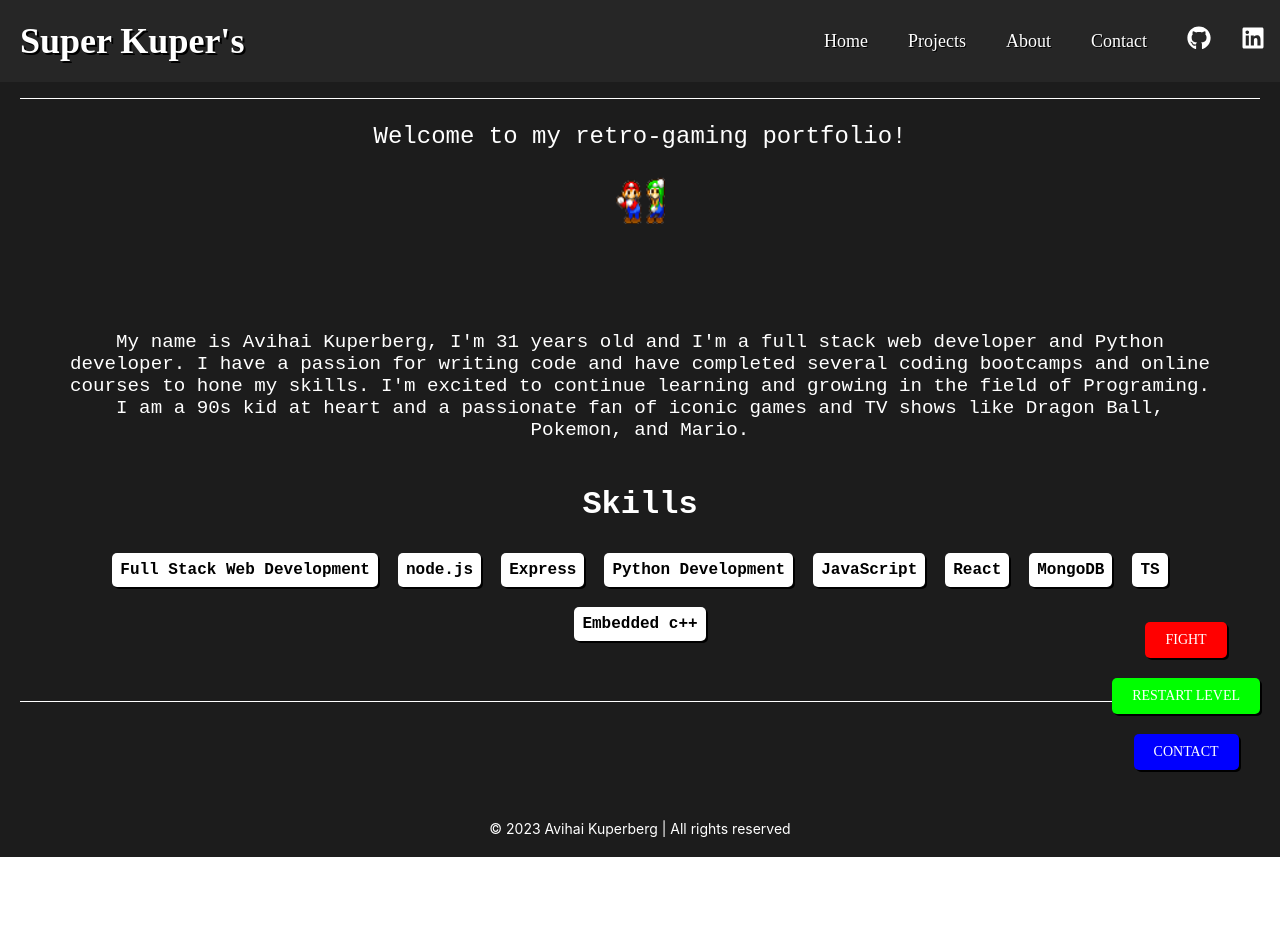
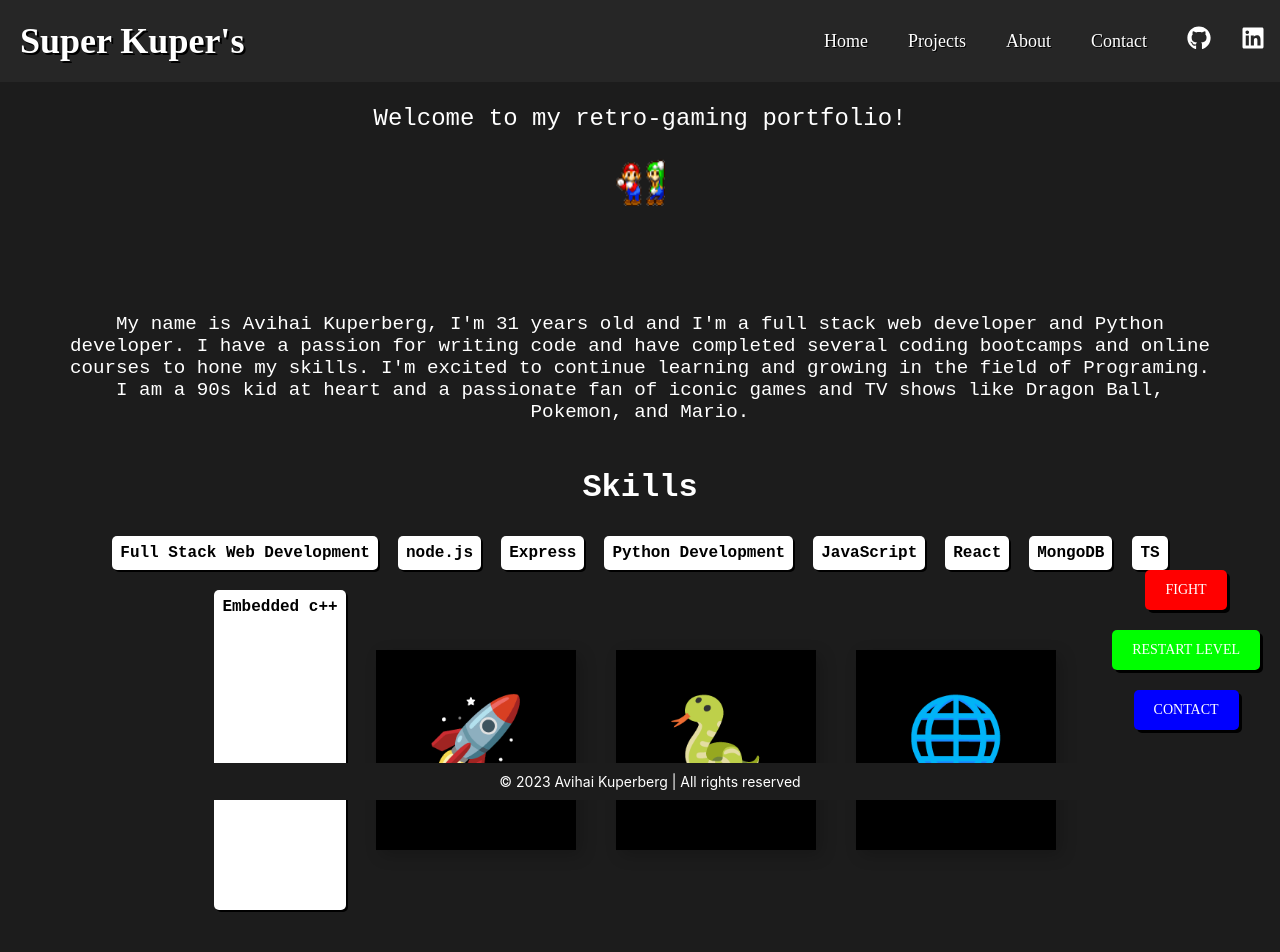
Before and after one commit to Kuper-S/kupers-portfolio, a React (Create React App) app: page / in a window 1280 px wide. Shown: the top 952 px of the page. Before the commit the page ends 857 px from the top, so only its background shows below. Built offline with nearby package versions, Linux system fonts and the light colour scheme.

Commit message:
add hero section and edit the skills section

```diff
--- a/src/App.jsx
+++ b/src/App.jsx
@@ -1,15 +1,25 @@
 import Header from './components/Header';
-import './App.css';
 import Home from './pages/Home/Home';
 import Footer from './components/Footer';
-
-
+import About from './pages/About/About';
+import Contact from './pages/Contact/Contact';
+import Projects from './pages/Projects/Projects';
+import { BrowserRouter , Router, Routes, Route } from 'react-router-dom';
 function App() {
   return (
+
     <>
+      <Header />
+      <BrowserRouter><Routes>
+        <Route path="/" element={<Home />} />
+        <Route path="/about" element={<Home />} />
+        <Route path="/contact" element={<Home />} />
+        <Route path="/projects" element={<Projects />} />
 
-      <Header />
-      <Home />
+      </Routes>
+
+      </BrowserRouter>
+
       <Footer />
     </>
   );
--- a/src/components/Footer.jsx
+++ b/src/components/Footer.jsx
@@ -4,10 +4,14 @@ import styled from 'styled-components';
 const FooterContainer = styled.footer`
   background-color: #1c1c1c;
   color: #fff;
-  padding: 20px;
+  padding: 10px;
   display: flex;
   justify-content: center;
   align-items: center;
+  position: fixed;
+    bottom: 0;
+    left: 0;
+    width: 100%;
 `;
 
 const FooterText = styled.p`
--- a/src/components/Header.jsx
+++ b/src/components/Header.jsx
@@ -5,7 +5,7 @@ import { slide as Menu } from 'react-burger-menu';
 
 const HeaderContainer = styled.header`
   background-color: #262626;
-
+  cursor: pointer;
   color: #fff;
   display: flex;
   justify-content: space-between;
@@ -92,19 +92,19 @@ const Header = () => {
     <HeaderContainer>
       <Logo>Super Kuper's</Logo>
       <NavLinks>
-        <NavLink href="#">Home</NavLink>
-        <NavLink href="#">Projects</NavLink>
-        <NavLink href="#">About</NavLink>
-        <NavLink href="#">Contact</NavLink>
-        <IconLink href="#"><FaGithub /></IconLink>
-        <IconLink href="#"><FaLinkedin /></IconLink>
+        <NavLink href="/">Home</NavLink>
+        <NavLink href="/projects">Projects</NavLink>
+        <NavLink href="/about">About</NavLink>
+        <NavLink href="/contact">Contact</NavLink>
+        <IconLink href="https://github.com/Kuper-S"><FaGithub /></IconLink>
+        <IconLink href="https://www.linkedin.com/in/avihai-kuper-801a63217/"><FaLinkedin /></IconLink>
       </NavLinks>
       <MenuIcon>
         <Menu right>
-          <NavLink href="#">Home</NavLink>
-          <NavLink href="#">Projects</NavLink>
-          <NavLink href="#">About</NavLink>
-          <NavLink href="#">Contact</NavLink>
+          <NavLink href="/">Home</NavLink>
+          <NavLink href="/projects">Projects</NavLink>
+          <NavLink href="/about">About</NavLink>
+          <NavLink href="/contact">Contact</NavLink>
         </Menu>
         <span></span>
         <span></span>
--- a/src/components/Hero.jsx
+++ b/src/components/Hero.jsx
@@ -1,6 +1,6 @@
 import React from 'react';
 import styled from 'styled-components';
-
+import Skills from './Skills';
 const SectionContainer = styled.div`
   display: flex;
   flex-direction: column;
@@ -54,6 +54,7 @@ const Hero = () => {
 
         <Skill>TS</Skill>
         <Skill>Embedded c++</Skill>
+        <Skills/>
       </SkillContainer>
 
     </SectionContainer>
--- a/src/components/RetroButtons.jsx
+++ b/src/components/RetroButtons.jsx
@@ -4,7 +4,7 @@ import Animations from './Animation/Animations';
 
 const ButtonContainer = styled.div`
   position: fixed;
-  bottom: 0;
+  bottom: 40px;
   right: 0;
   display: flex;
   flex-direction: column;
@@ -19,12 +19,13 @@ const Button = styled.button`
   font-family: 'PressStart2P', cursive;
   font-size: 14px;
   text-transform: uppercase;
-  padding: 10px 20px;
+  padding: 12px 20px;
   margin: 10px 0;
   border: none;
+  bottom: 10px;
   border-radius: 5px;
   cursor: pointer;
-  box-shadow: 2px 2px #000;
+  box-shadow: 3px 3px #000;
   transition: background-color 0.2s;
 
   &:hover {
--- /dev/null
+++ b/src/components/Skills.jsx
@@ -0,0 +1,90 @@
+import React from 'react';
+import styled, { keyframes } from 'styled-components';
+
+const fadeIn = keyframes`
+  from {
+    opacity: 0;
+    transform: translateY(20px);
+  }
+
+  to {
+    opacity: 1;
+    transform: translateY(0);
+  }
+`;
+
+const SkillsContainer = styled.div`
+  display: flex;
+  flex-wrap: wrap;
+  justify-content: space-around;
+  padding: 50px 0;
+  background-color: #1c1c1c;
+  color: #fff;
+`;
+
+const SkillCard = styled.div`
+  width: 200px;
+  height: 200px;
+  background-color: #000;
+  color: #fff;
+  display: flex;
+  flex-direction: column;
+  align-items: center;
+  justify-content: center;
+  margin: 20px;
+  box-shadow: 5px 5px 15px rgba(0,0,0,0.2);
+  position: relative;
+  overflow: hidden;
+
+  &:hover .skill-icon {
+    transform: rotate(360deg);
+  }
+
+  &:hover .skill-name {
+    animation: ${fadeIn} 0.5s ease-in-out forwards;
+  }
+`;
+
+const SkillIcon = styled.div`
+  font-size: 5rem;
+  margin-bottom: 20px;
+  transition: transform 0.5s ease-in-out;
+  color: #fff;
+
+  &:hover {
+    cursor: pointer;
+  }
+`;
+
+const SkillName = styled.div`
+  font-size: 1.5rem;
+  text-align: center;
+  position: absolute;
+  bottom: -50px;
+  width: 100%;
+  padding: 20px;
+  box-sizing: border-box;
+  opacity: 0;
+  transition: opacity 0.5s ease-in-out;
+`;
+
+const Skills = () => {
+  return (
+    <SkillsContainer>
+      <SkillCard>
+        <SkillIcon className="skill-icon">🚀</SkillIcon>
+        <SkillName className="skill-name">React</SkillName>
+      </SkillCard>
+      <SkillCard>
+        <SkillIcon className="skill-icon">🐍</SkillIcon>
+        <SkillName className="skill-name">Python</SkillName>
+      </SkillCard>
+      <SkillCard>
+        <SkillIcon className="skill-icon">🌐</SkillIcon>
+        <SkillName className="skill-name">HTML/CSS</SkillName>
+      </SkillCard>
+    </SkillsContainer>
+  );
+};
+
+export default Skills;
--- a/src/pages/About/About.jsx
+++ b/src/pages/About/About.jsx
@@ -0,0 +1,9 @@
+import React from 'react'
+
+function About() {
+  return (
+    <div>About</div>
+  )
+}
+
+export default About
--- a/src/pages/Home/Home.jsx
+++ b/src/pages/Home/Home.jsx
@@ -9,10 +9,11 @@ const HomeContainer = styled.div`
   background-color: #1c1c1c;
   color: #fff;
   display: flex;
+  margin-top: 50px;
   flex-direction: column;
   justify-content: center;
   align-items: center;
-  min-height: 100vh;
+  min-height: 90vh;
   position: relative;
   z-index: 0;
 `;
--- a/src/pages/Projects/Projects.jsx
+++ b/src/pages/Projects/Projects.jsx
@@ -1,6 +1,6 @@
 import React from 'react';
 import styled from 'styled-components';
-import ProjectCard from './ProjectCard';
+import ProjectCard from '../../components/ProjectCard';
 
 const ProjectsContainer = styled.div`
   display: flex;
@@ -35,6 +35,7 @@ const Project = () => {
           <ProjectCard key={index} title={project.title} description={project.description} image={project.image} />
         ))}
       </ProjectsContainer>
+      <button>HOME</button>
     </>
   );
 };
```
